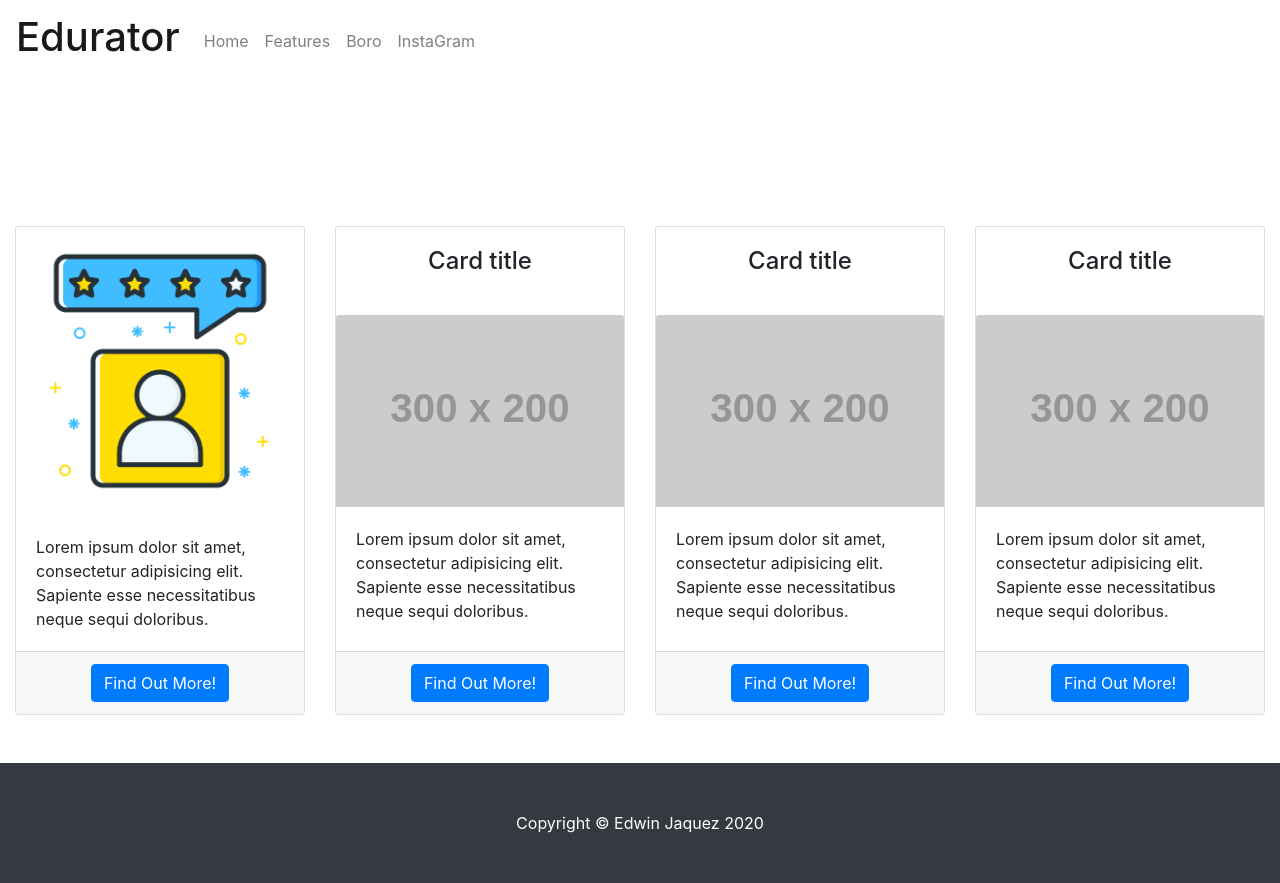
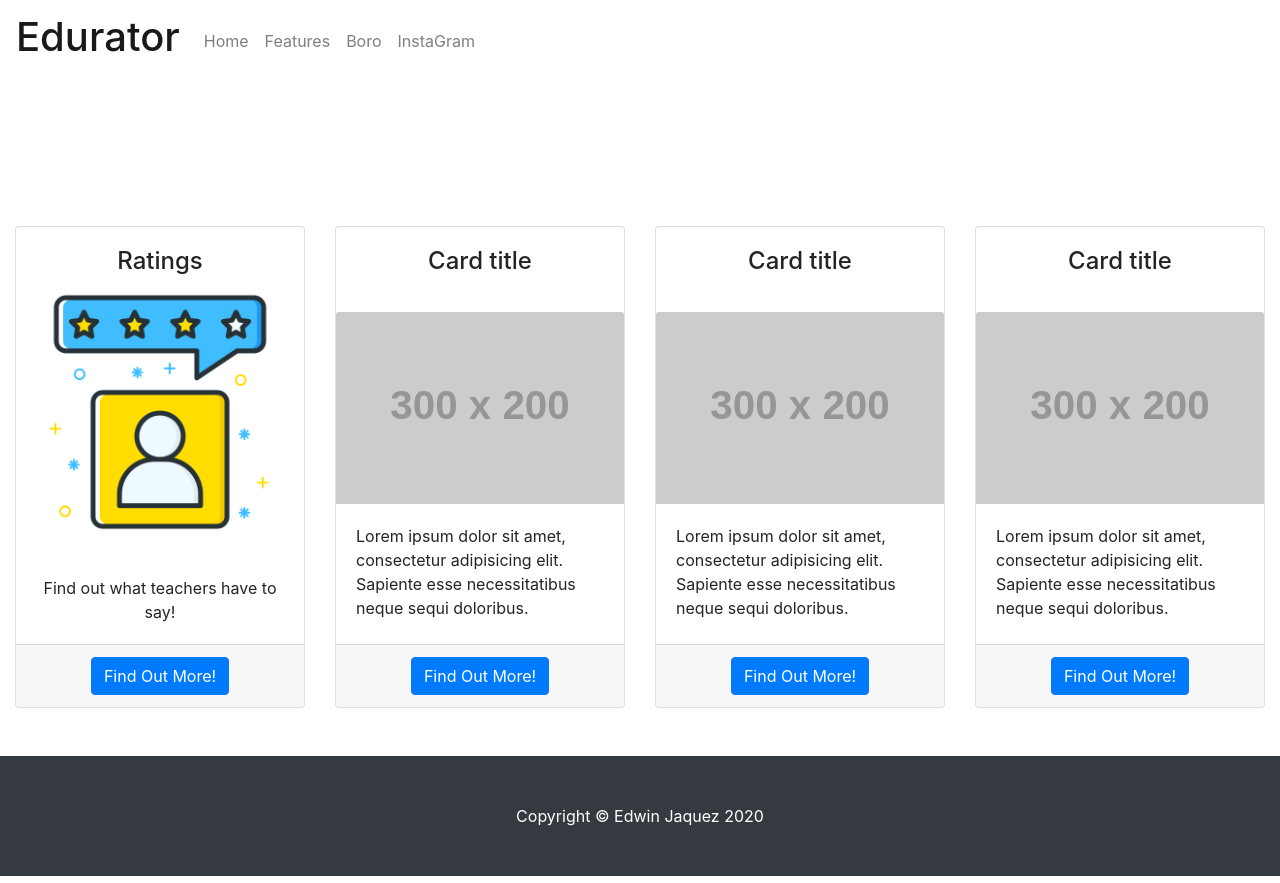
Before and after one commit to ejbronze/webdevcourseapp, a React (Create React App) app: page / in a window 1280 px wide. Built offline with nearby package versions, Linux system fonts and the light colour scheme.

Commit message:
no changes

```diff
--- a/src/components/features.jsx
+++ b/src/components/features.jsx
@@ -1,6 +1,7 @@
 import React, { Component } from "react";
 //Photo Imports
 import RatingIcon from "./images/iconsets/PNG/512/2620506 - employee_job rating_seeker unemployee_work.png";
+
 //add scraper function
 
 class Features extends Component {
@@ -10,12 +11,12 @@ class Features extends Component {
         <div className="col-lg-3 mb-5">
           <div className="card h-100">
             <div className="card-body">
+              <h4 className="card-title text-center">Ratings</h4>
               <img className="card-img-top" src={RatingIcon} alt="" />
             </div>
             <div className="card-body">
-              <p className="card-text">
-                Lorem ipsum dolor sit amet, consectetur adipisicing elit.
-                Sapiente esse necessitatibus neque sequi doloribus.
+              <p className="card-text text-center">
+                Find out what teachers have to say!
               </p>
             </div>
             <div className="card-footer text-center">
--- a/src/components/navbar.jsx
+++ b/src/components/navbar.jsx
@@ -7,7 +7,8 @@ import {
   Button
   //   FormGroup
 } from "react-bootstrap";
-import Logo from "./images/logo.png";
+
+// import Logo from "./images/logo.png";
 
 class Navibar extends Component {
   render() {
```
